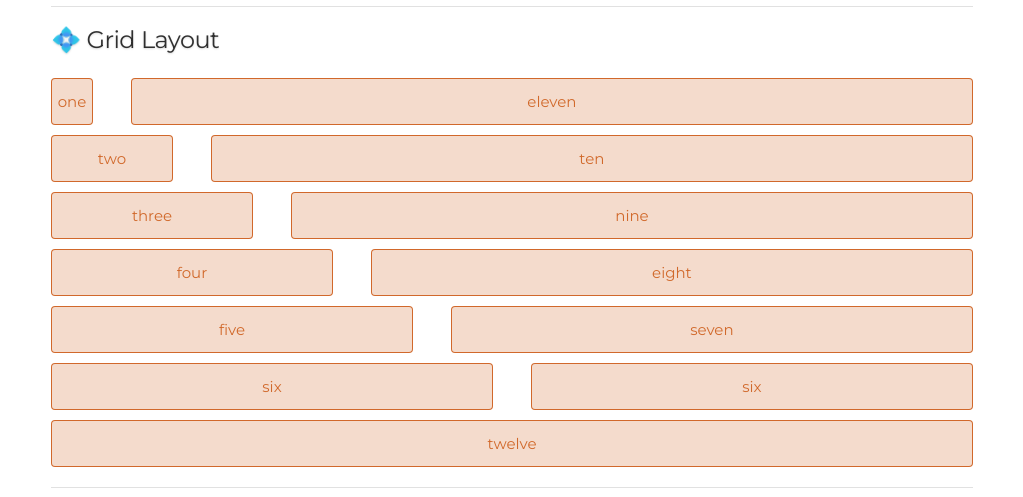
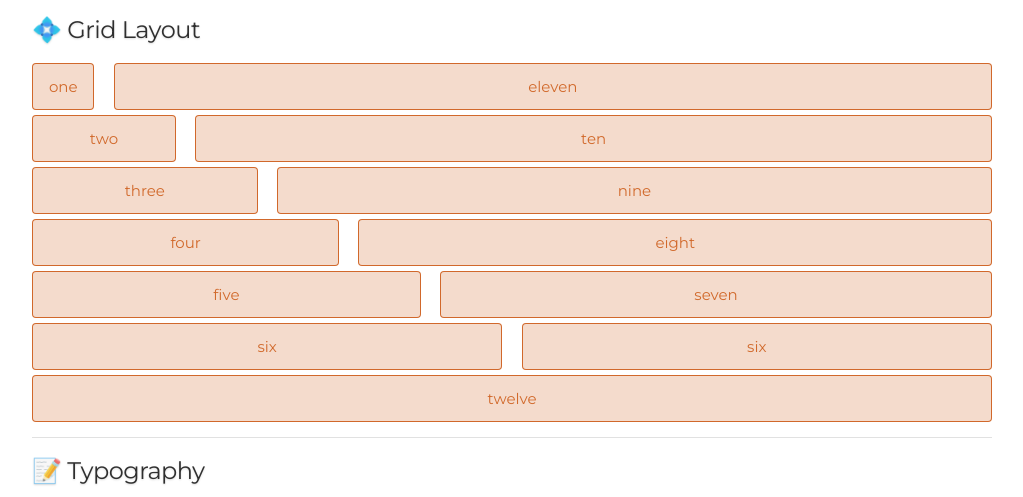
Before and after one commit to mpg-chong-huang/bone, a website: page index.html in a window 1280 px wide. Shown: the part 135-632 px from the top of the page, without its empty margins (128-1151 px from the left). Drawn offline with Linux system fonts and the light colour scheme.

Commit message:
add grid display structure

```diff
--- a/index.html
+++ b/index.html
@@ -29,7 +29,6 @@
       background: rgba(200, 76, 3, .2);
       border: 1px solid rgba(200, 76, 3, .8);
       border-radius: 4px;
-    box-sizing: border-box;
       text-align: center;}
     .row-title h5{
       text-transform: capitalize;
@@ -40,20 +39,20 @@
 </head>
 <body>
   <header class="container">
-    <div class="row">
+    <div class="row grid">
       <div class="col-12">
         <h2 class="logo center"> 🍗 Bone CSS</h2>
       </div>
     </div>
   </header>
   <div class="container">
-    <div class="row row-title">
+    <div class="row grid row-title">
       <div class="col-12">
         <hr />
         <h5> 💠 grid layout </h5>
       </div>
     </div>
-    <div class="row row-color">
+    <div class="row grid row-color">
       <div class="col-1">
         <p>
           one
@@ -65,7 +64,7 @@
         </p>
       </div>
     </div>
-    <div class="row row-color">
+    <div class="row grid row-color">
       <div class="col-2">
         <p>
           two
@@ -77,7 +76,7 @@
         </p>
       </div>
     </div>
-    <div class="row row-color">
+    <div class="row grid row-color">
       <div class="col-3">
         <p>
           three
@@ -89,7 +88,7 @@
         </p>
       </div>
     </div>
-    <div class="row row-color">
+    <div class="row grid row-color">
       <div class="col-4">
         <p>
           four
@@ -101,7 +100,7 @@
         </p>
       </div>
     </div>
-    <div class="row row-color">
+    <div class="row grid row-color">
       <div class="col-5">
         <p>
           five
@@ -113,7 +112,7 @@
         </p>
       </div>
     </div>
-    <div class="row row-color">
+    <div class="row grid row-color">
       <div class="col-6">
         <p>
           six
@@ -125,7 +124,7 @@
         </p>
       </div>
     </div>
-    <div class="row row-color">
+    <div class="row grid row-color">
       <div class="col-12">
         <p>
           twelve
@@ -134,13 +133,13 @@
     </div>
   </div>
   <div class="container">
-    <div class="row row-title">
+    <div class="row grid row-title">
       <div class="col-12 row-title">
         <hr />
         <h5 clas> 📝 typography </h5>
       </div>
     </div>
-    <div class="row">
+    <div class="row grid">
       <div class="col-12">
         <!-- title -->
         <h1>Heading</h1>
@@ -158,13 +157,13 @@
         <u>Underlined</u>
       </div>
     </div>
-    <div class="row">
+    <div class="row grid">
       <div class="col-12 row-title">
         <hr />
           <h5> ⏹️ table </h5>
       </div>
     </div>
-    <div class="row">
+    <div class="row grid">
       <div class="col-12">
         <!-- table -->
         <table>
@@ -193,13 +192,13 @@
         </table>
       </div>
     </div>
-    <div class="row row-title">
+    <div class="row grid row-title">
       <div class="col-12">
         <hr />
           <h5> 🆗 button </h5>
       </div>
     </div>
-    <div class="row">
+    <div class="row grid">
       <div class="col-12">
         <!-- buttons -->
         <a class="button" href="#">button</a>
@@ -208,17 +207,17 @@
         <input type="button" value="button input">
       </div>
     </div>
-    <div class="row row-title">
+    <div class="row grid row-title">
       <div class="col-12">
         <hr />
           <h5> 📰 form </h5>
       </div>
     </div>
-    <div class="row">
+    <div class="row grid">
       <div class="col-12">
         <!-- form -->
           <form>
-            <div class="row">
+            <div class="row grid">
               <div class="col-12">
                 <label for="exampleEmailInput">Your email</label>
                 <input class="u-full-width" type="email" placeholder="test@mailbox.com" id="exampleEmailInput">
@@ -248,7 +247,7 @@
     </div>
   </div>
   <footer class="container">
-    <div class="row">
+    <div class="row grid">
       <div class="col-12">
         <p class="center">copyright ©️ tom</p>
       </div>
--- a/src/_skeleton-grid.css
+++ b/src/_skeleton-grid.css
@@ -1,73 +1,44 @@
 /**
-*** Bone grid skeleton
+*** Bone float skeleton
 *** (C) Tom 2018
 **/
 
 /* GRID SYSTEM */
 
 .container {
-  width: 100%;
+  width: 90%;
   margin-left: auto;
   margin-right: auto;
 }
-.row {
-  position: relative;
+
+.grid {
   width: 100%;
+  display: grid;
+  grid-template-columns: repeat(12, 1fr);
+  grid-template-rows: auto;
+  grid-column-gap: 2%;
+  grid-row-gap: 0.5rem;
 }
 .row [class^="col"] {
-  float: left;
-  margin: 0.5rem 1%;
+  margin: 0 0.5rem;
 }
 
-.col-1-sm {
-  width: 4.33%;
+.col-1,
+.col-2,
+.col-3,
+.col-4,
+.col-5,
+.col-6,
+.col-7,
+.col-8,
+.col-9,
+.col-10,
+.col-11,
+.col-12 {
+  grid-column: span 12;
 }
 
-.col-2-sm {
-  width: 12.66%;
-}
-
-.col-3-sm {
-  width: 21%;
-}
-
-.col-4-sm {
-  width: 29.33%;
-}
-
-.col-5-sm {
-  width: 37.66%;
-}
-
-.col-6-sm {
-  width: 46%;
-}
-
-.col-7-sm {
-  width: 54.33%;
-}
-
-.col-8-sm {
-  width: 62.66%;
-}
-
-.col-9-sm {
-  width: 71%;
-}
-
-.col-10-sm {
-  width: 79.33%;
-}
-
-.col-11-sm {
-  width: 87.66%;
-}
-
-.col-12-sm {
-  width: 96%;
-}
-
-.row::after {
+.grid::after {
 	content: "";
 	display: table;
 	clear: both;
@@ -94,8 +65,6 @@
   text-align: justify;
 }
 
-/* Media Queries */
-
 @media only screen and (min-width: 33.75em) {  /* 540px */
   .container {
     width: 80%;
@@ -103,14 +72,52 @@
 }
 
 @media only screen and (min-width: 45em) {  /* 720px */
-
+  .row [class^="col"] {
+    margin: 0;
+  }
+  .col-1 {
+    grid-column: span 1;
+  }
+  .col-2 {
+    grid-column: span 2;
+  }
+  .col-3 {
+    grid-column: span 3;
+  }
+  .col-4 {
+    grid-column: span 4;
+  }
+  .col-5 {
+    grid-column: span 5;
+  }
+  .col-6 {
+    grid-column: span 6;
+  }
+  .col-7 {
+    grid-column: span 7;
+  }
+  .col-8 {
+    grid-column: span 8;
+  }
+  .col-9 {
+    grid-column: span 9;
+  }
+  .col-10 {
+    grid-column: span 10;
+  }
+  .col-11 {
+    grid-column: span 11;
+  }
+  .col-12 {
+    grid-column: span 12;
+  }
   .hidden-sm {
     display: block;
   }
 }
 
-@media only screen and (min-width: 100em) { /* 960px */
+@media only screen and (min-width: 60em) { /* 960px */
   .container {
-    width: 96%;
+    width: 75%;
   }
 }
--- a/src/bone.css
+++ b/src/bone.css
@@ -5,7 +5,7 @@
 
 @import '_normalize.css';
 @import '_base.css';
-@import '_skeleton-float.css';
+@import '_skeleton-grid.css';
 @import '_typography.css';
 @import '_form.css';
 @import '_button.css';
```
Also changed, not shown: style.css (deleted). Lines whose indentation alone changed are shown as unchanged.
